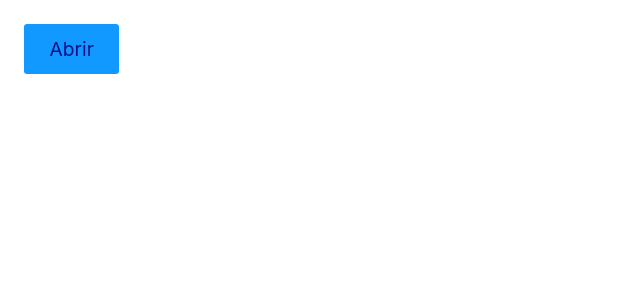
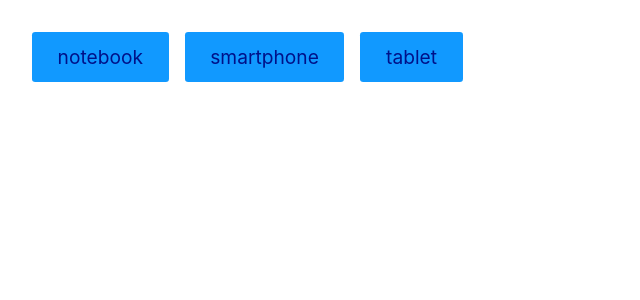
Before and after one commit to Srbentu/react_first, a React (Create React App) app in the folder appreact/: page / in a window 1280 px wide. Shown: the top 300 px of the page, without its empty margins (0-640 px from the left). Built offline with nearby package versions, Linux system fonts and the light colour scheme.

Commit message:
useState Exercicio

```diff
--- a/appreact/src/App.js
+++ b/appreact/src/App.js
@@ -1,17 +1,36 @@
 import React from 'react'
-import ButtonModal from "./ButtonModal";
-import Modal from "./Modal";
+import Produto from "./Produto";
+import produto from "./Produto";
 
-
+// Os links abaixo puxam dados de um produto em formato JSON
+// https://ranekapi.origamid.dev/json/api/produto/tablet
+// https://ranekapi.origamid.dev/json/api/produto/smartphone
+// https://ranekapi.origamid.dev/json/api/produto/notebook
+// Crie uma interface com 3 botões, um para cada produto.
+// Ao clicar no botão faça um fetch a api e mostre os dados do produto na tela.
+// Mostre apenas um produto por vez
+// Mostre a mensagem carregando... enquanto o fetch é realizado
 
 
 const App = () => {
-    const [modal, setModal] = React.useState(false)
+    const [dados,setDados] = React.useState(null)
+    const [carregando, setCarregando] = React.useState(null)
+
+    async function handleClick(event) {
+        setCarregando(true)
+        const response = await fetch(`https://ranekapi.origamid.dev/json/api/produto/${event.target.innerText}`)
+        const json = await response.json()
+        setDados(json)
+        setCarregando(false)
+    }
 
     return (
         <div>
-            <Modal modal={modal} setModal={setModal}/>
-            <ButtonModal setModal={setModal}/>
+            <button style={{margin:'.5rem'}} onClick={handleClick}>notebook</button>
+            <button style={{margin:'.5rem'}} onClick={handleClick}>smartphone</button>
+            <button style={{margin:'.5rem'}} onClick={handleClick}>tablet</button>
+            {carregando && <p>Carregando...</p> }
+            {!carregando && dados && <Produto dados={dados}/>}
         </div>
     )
 
--- a/appreact/src/ButtonModal.js
+++ /dev/null
@@ -1,6 +0,0 @@
-import React from 'react';
-
-const ButtonModal = ({setModal}) =>{
-    return <button onClick={() => setModal(true)}>Abrir</button>
-}
-export default ButtonModal
--- a/appreact/src/Modal.js
+++ /dev/null
@@ -1,13 +0,0 @@
-import React from 'react'
-
-const Modal = ({modal, setModal}) => {
-    if(modal){
-    return(
-        <div>
-            Esse é um Modal <button onClick={() => setModal(false)}>Fechar</button>
-        </div>
-    )
-    }
-    return null
-}
-export default Modal
--- /dev/null
+++ b/appreact/src/Produto.js
@@ -0,0 +1,10 @@
+import React from 'react'
+
+const Produto = ({dados}) => {
+    return <div>
+        <h1>{dados.nome}</h1>
+        <p>R$ {dados.preco}</p>
+        <img src={dados.fotos[0].src} alt={dados.fotos[0].titulo}/>
+    </div>
+}
+export default Produto
```
